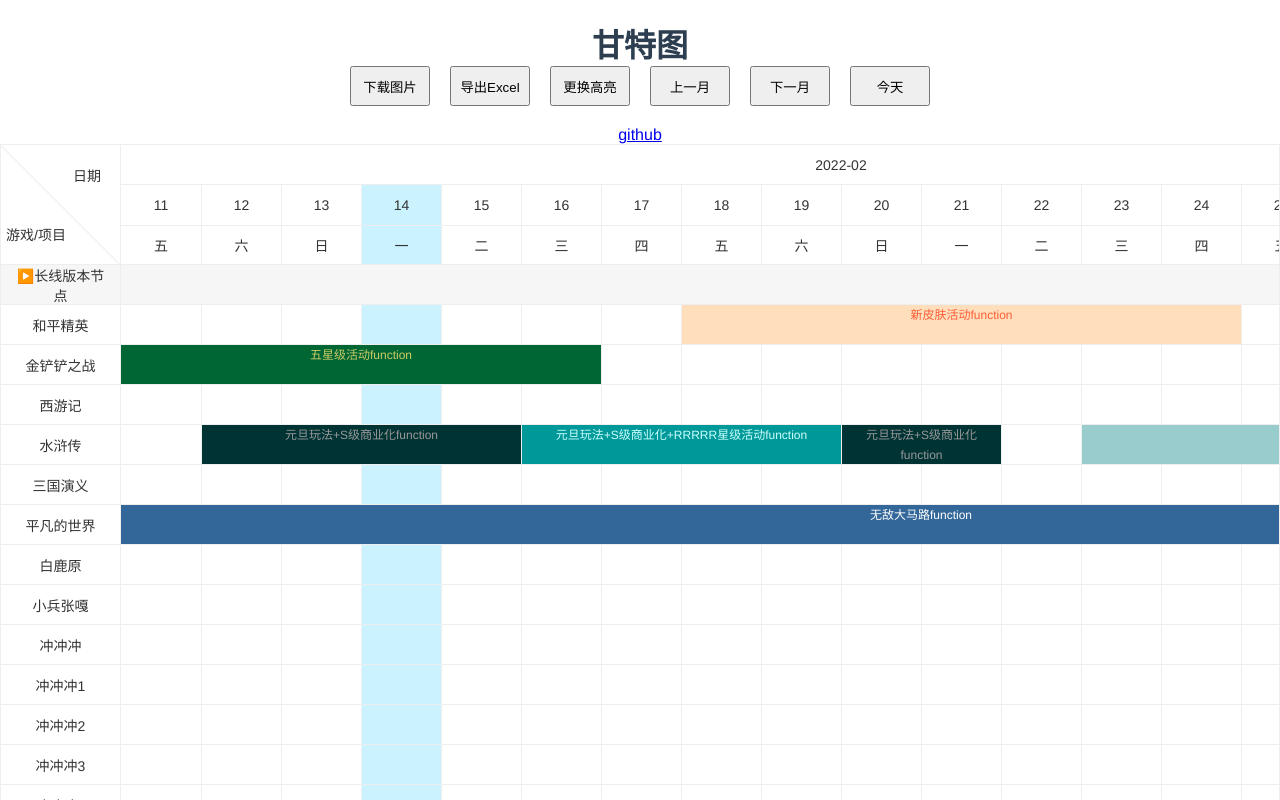
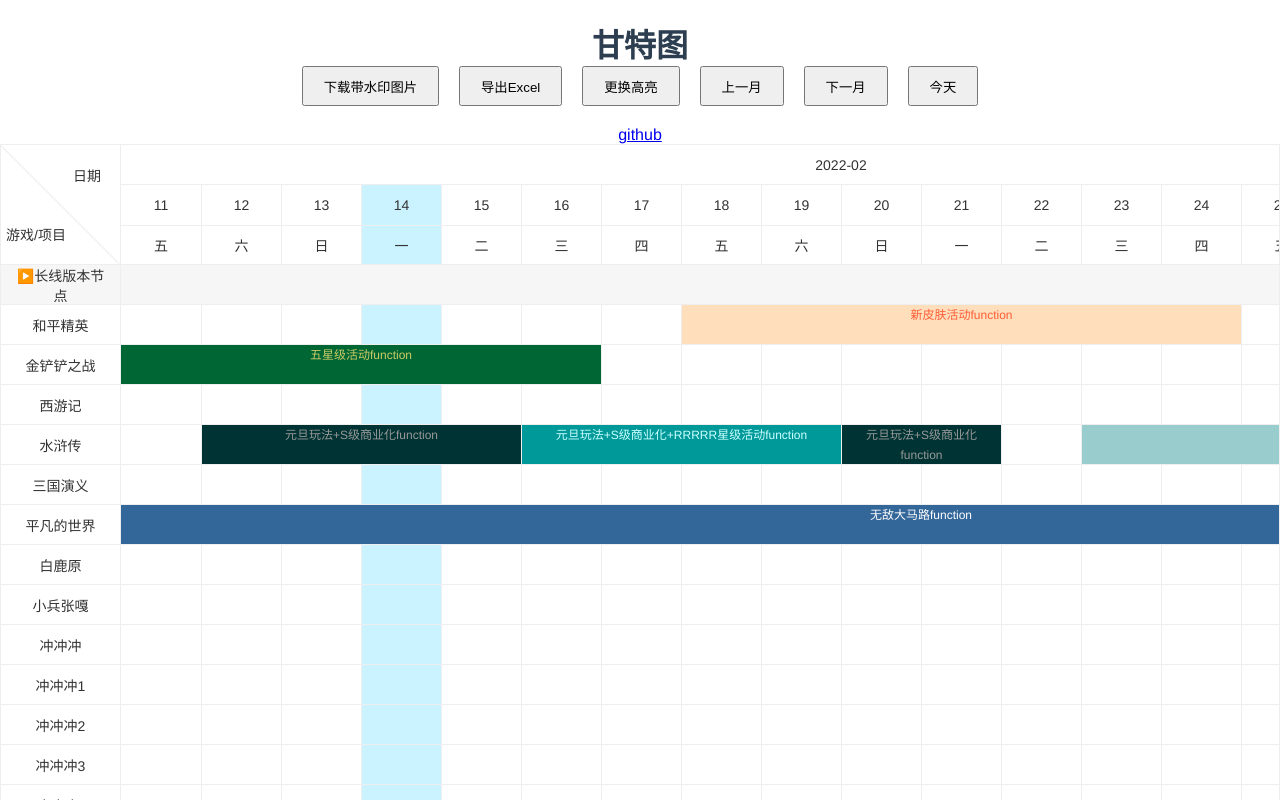
Before and after one commit to ddmy/vue3-gantt, a Vue app: page / in a window 1280 px wide. Built offline with nearby package versions, Linux system fonts and the light colour scheme.

Commit message:
更新示例

```diff
--- a/package.json
+++ b/package.json
@@ -27,7 +27,8 @@
     "vue3",
     "gantt",
     "甘特图",
-    "vue"
+    "vue",
+    "Excel"
   ],
   "homepage": "https://github.com/ddmy/vue-gantt#readme",
   "bugs": {
--- a/src/App.vue
+++ b/src/App.vue
@@ -2,7 +2,7 @@
   <div class="content">
     <div class="head">
       <h1>甘特图</h1>
-      <button @click="exportImg">下载图片</button>
+      <button @click="exportImg">下载带水印图片</button>
       <button @click="exportGanttExcel">导出Excel</button>
       <button @click="toggle">更换高亮</button>
       <button @click="prev">上一月</button>
@@ -147,7 +147,7 @@ const exportGanttExcel = () => {
 }
 .head button {
   margin: 0 10px;
-  width: 80px;
+  padding: 0 20px;
   height: 40px;
 }
 .box {
```
Also changed, not shown: 1 other file (tests, documents, lock files or other folders).
